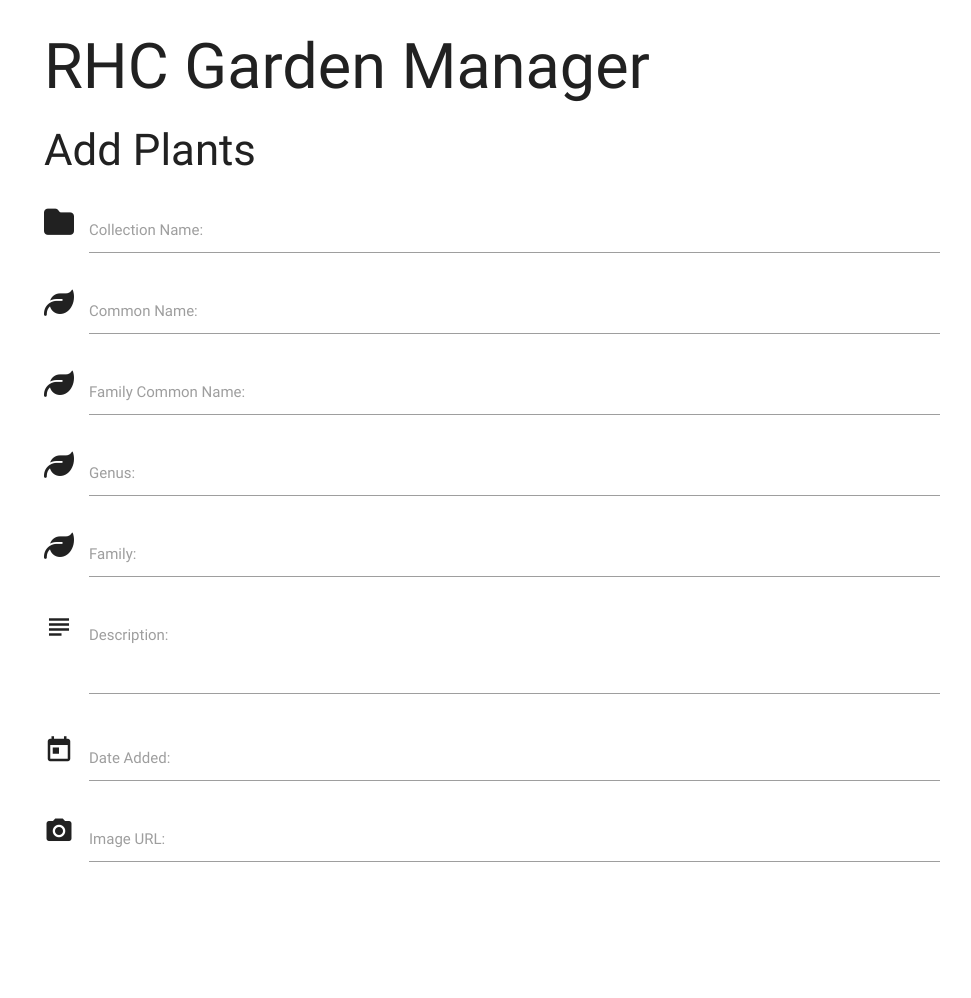
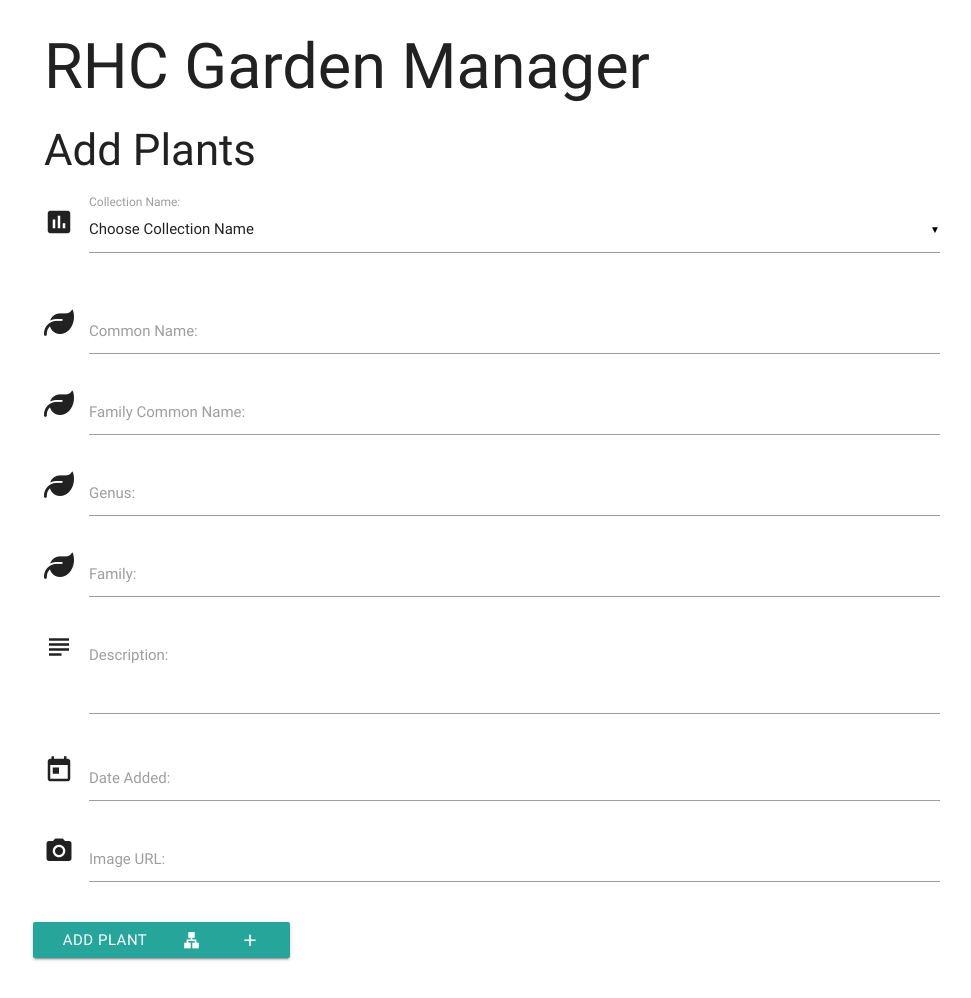
Before and after one commit to Readri205/MS3_Plant_Manager, a Flask app: page /add_plant in a window 1280 px wide. Shown: the whole page, without its empty margins (148-1119 px from the left). Before the commit the page ends 862 px from the top, so only its background shows below. Run offline with Flask 2, Linux system fonts and the light colour scheme; data that the repository does not hold is empty; some libraries are stand-ins or nearby versions.

Commit message:
Add insert_plant function in app.py

```diff
--- a/app.py
+++ b/app.py
@@ -24,10 +24,17 @@ def get_plants():
 @app.route("/add_plant")
 def add_plant():
     return render_template("addplants.html",
-                           plants=mongo.db.plants.find())
+                           collections=mongo.db.collections.find())
 
 
-@app.route('/get_collections')
+@app.route("/insert_plant", methods=["POST"])
+def insert_plant():
+    plants = mongo.db.plants
+    plants.insert_one(request.form.to_dict())
+    return redirect(url_for("get_plants"))
+
+
+@app.route("/get_collections")
 def get_collections():
     return render_template("collections.html",
                            collections=mongo.db.collections.find())
--- a/templates/addplants.html
+++ b/templates/addplants.html
@@ -3,13 +3,20 @@
 <div class="container">
 <h3>Add Plants</h3>
 <div class="row">
-    <form action="" method="POST" class="col s12">
+	<form action="{{ url_for('insert_plant') }}" method="POST" class="col s12">
 		<div class="row">
-        <div class="input-field col s12">
-            <i class="fas fa-folder prefix"></i>
-            <input id="collection_name" name="collection_name" type="text" class="validate">
-            <label for="collection_name">Collection Name: </label>
+			<div id="matfix1" class="input-field col s12">
+				<i class="material-icons prefix">poll</i>
+				<select id="collections" name="collection_name">
+                <option value="" disabled selected>Choose Collection Name</option>
+                {% for coll in collections %}
+                    <option value="{{coll.collection_name}}">{{coll.collection_name}}</option>
+                {% endfor %}
+            </select>
+				<label for="icon-prefix">Collection Name: </label>
 			</div>
+		</div>
+		<div class="row">
 			<div class="input-field col s12">
 				<i class="fas fa-leaf prefix"></i>
 				<input id="common_name" name="common_name" type="text" class="validate">
@@ -46,6 +53,11 @@
 				<label for="image_url">Image URL: </label>
 			</div>
             </div>
+		    <div class="row">
+		        <button class="btn waves-effect waves-light" type="submit" name="action">Add Plant
+                    <i class="material-icons right">plant_add</i>
+                </button>
+            </div>
 	</form>
 </div>
 </div>
--- a/templates/base.html
+++ b/templates/base.html
@@ -35,6 +35,9 @@
         document.getElementById("matfix").addEventListener("click", function(e) {
 	        e.stopPropagation();
         });
+        document.getElementById("matfix1").addEventListener("click", function(e) {
+	        e.stopPropagation();
+        });
     </script>
 </body>
 </html>
```
Also changed, not shown: README.md. Lines whose indentation alone changed are shown as unchanged.
